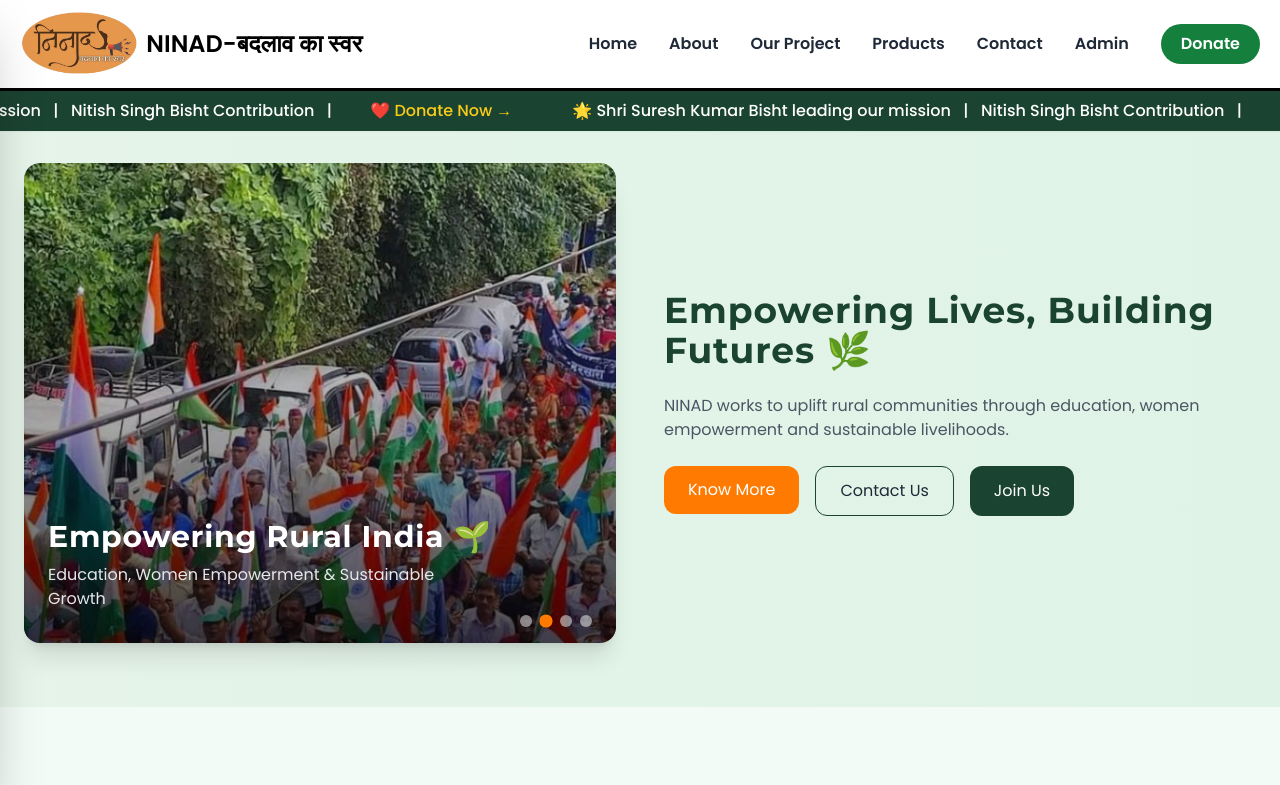
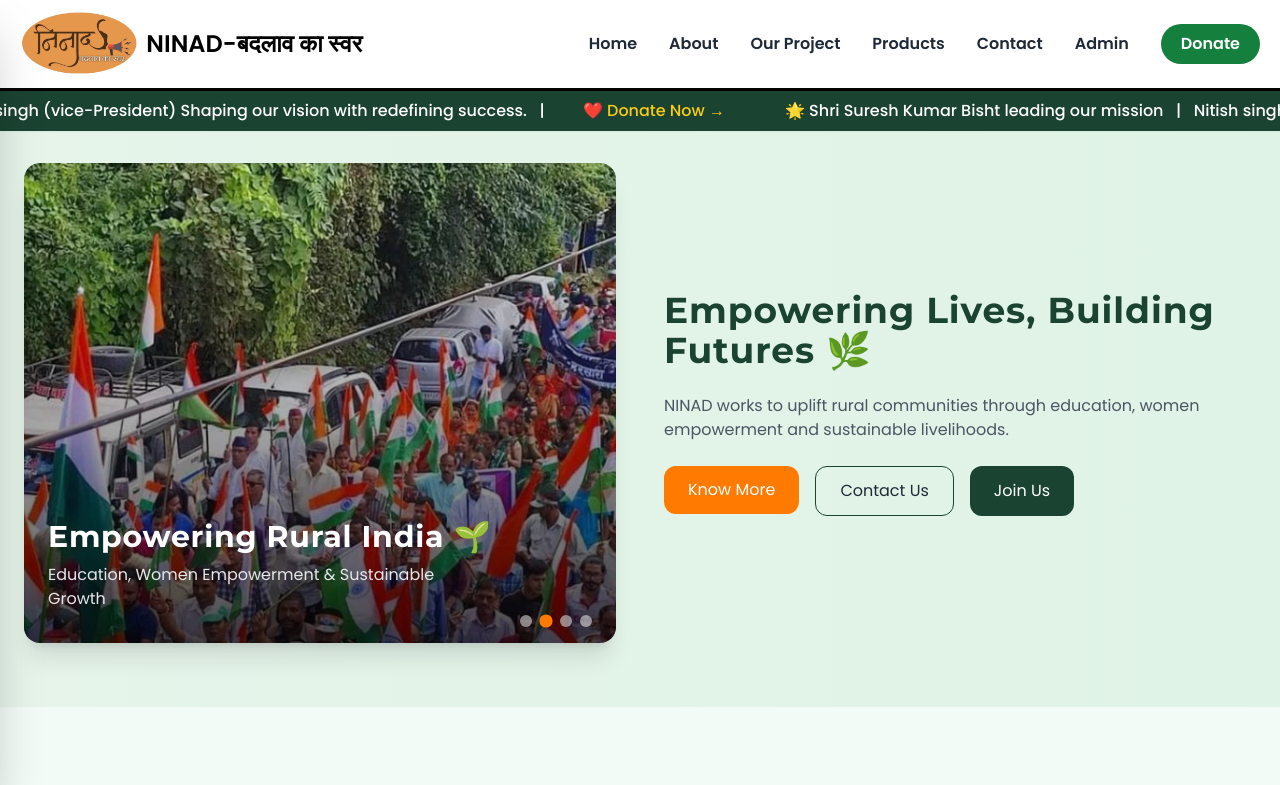
Before and after one commit to Altarina-creative/Ninad-, a React (Vite) app in the folder client/: page / in a window 1280 px wide. Shown: the top 785 px of the page. Built offline with nearby package versions, Linux system fonts and the light colour scheme.

Commit message:
Update Navbar.jsx

```diff
--- a/client/src/components/Navbar.jsx
+++ b/client/src/components/Navbar.jsx
@@ -75,7 +75,7 @@ const Navbar = () => {
             {[1, 2].map((_, i) => (
               <div key={i} className="ticker-content">
                 🌟 Shri Suresh Kumar Bisht leading our mission &nbsp; | &nbsp;
-                Nitish Singh Bisht Contribution &nbsp; | &nbsp;
+                Nitish singh (vice-President) Shaping our vision with redefining success. &nbsp; | &nbsp;
 
                 <span
                   onClick={() => window.location.href = "/donate"}
```
